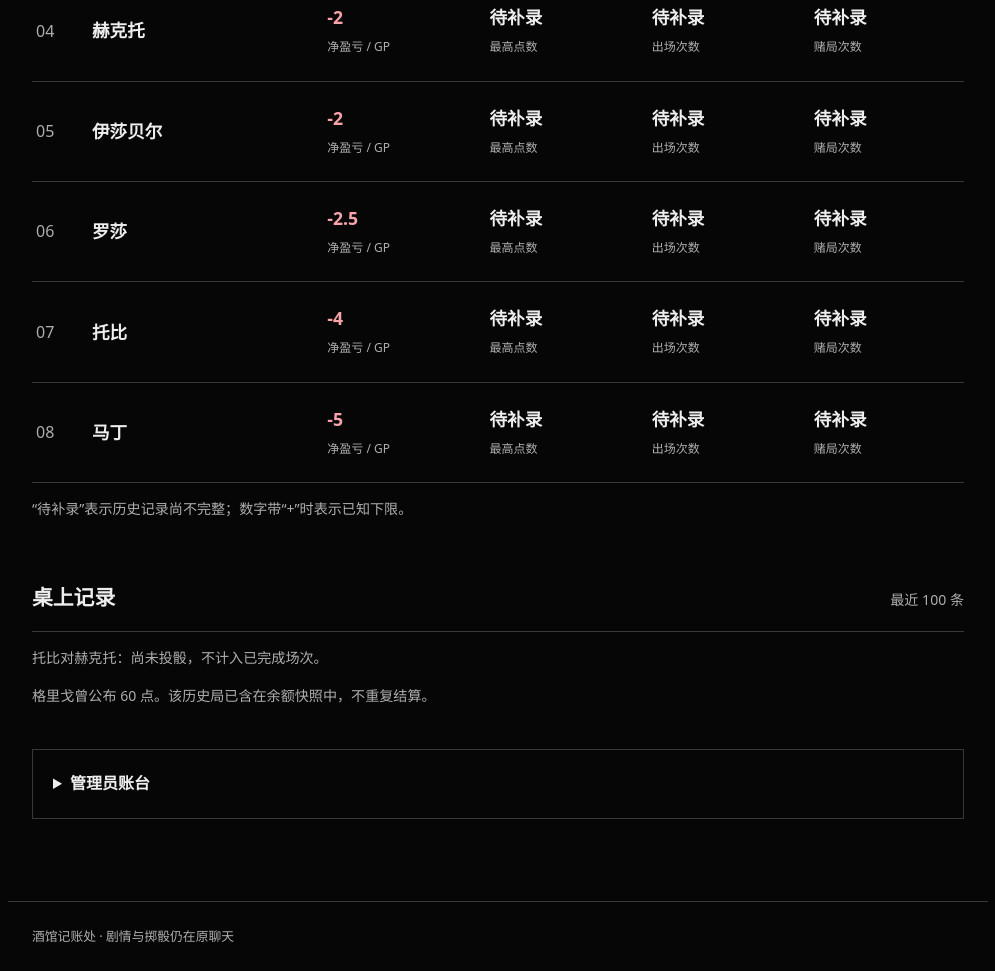
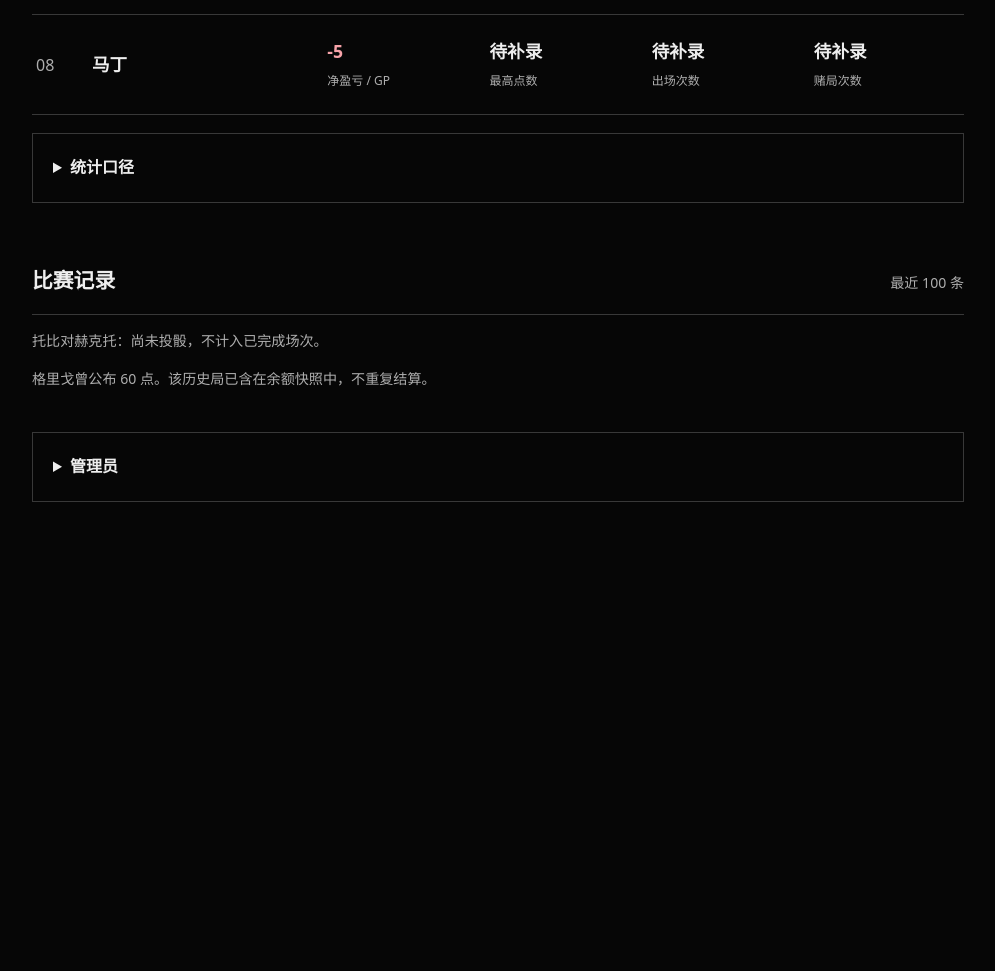
Before and after one commit to Tsukumo19/q7m4-v9x2-k6r8, a website: page site/index.html in a window 1280 px wide. Shown: the part 948-1919 px from the top of the page, without its empty margins (142-1137 px from the left). After the commit the page ends 1492 px from the top, so only its background shows below. Drawn offline with Linux system fonts and the light colour scheme; no server answers.

Commit message:
Remove slogans and descriptive copy; show rankings immediately

```diff
--- a/site/index.html
+++ b/site/index.html
@@ -4,12 +4,12 @@
 <body>
 <header><a class="brand" href="./">骰 / 酒馆账簿</a><button id="refresh" type="button">刷新账簿</button></header>
 <main>
-<section class="intro"><p class="muted">D&D · 骰子锦标赛</p><h1>骰子落定，<br>金币入账。</h1><p>故事继续留在聊天里。这里记下桌上的点数与输赢。</p><p id="connection" role="status">正在打开账簿…</p></section>
-<section aria-labelledby="ranking-title"><div class="section-title"><h2 id="ranking-title">公开排行榜</h2><span>按金币净收益排序 · GP</span></div><p class="muted">最高点数采用公布值。场次为已完成比赛，赌局为其中下注大于 0 的比赛。</p><div id="ranking"></div><p class="muted">“待补录”表示历史记录尚不完整；数字带“+”时表示已知下限。</p></section>
-<section aria-labelledby="history-title"><div class="section-title"><h2 id="history-title">桌上记录</h2><span>最近 100 条</span></div><div id="history"></div></section>
-<details id="admin"><summary>管理员账台</summary><p>登录后才可录入结果及查看私密记录。</p>
-<form id="login"><label>管理员邮箱<input name="email" type="email" autocomplete="username" required></label><label>密码<input name="password" type="password" autocomplete="current-password" required></label><button>登录账台</button></form>
+<p id="connection" role="status">正在同步…</p>
+<section aria-labelledby="ranking-title"><div class="section-title"><h1 id="ranking-title">排行榜</h1><span>净收益排序 · GP</span></div><div id="ranking"></div><details><summary>统计口径</summary><p>最高点数取公布值；出场次数计已完成比赛；赌局次数计下注大于 0 的比赛。待补录：历史不全；+：已知下限。</p></details></section>
+<section aria-labelledby="history-title"><div class="section-title"><h2 id="history-title">比赛记录</h2><span>最近 100 条</span></div><div id="history"></div></section>
+<details id="admin"><summary>管理员</summary>
+<form id="login"><label>管理员邮箱<input name="email" type="email" autocomplete="username" required></label><label>密码<input name="password" type="password" autocomplete="current-password" required></label><button>登录</button></form>
 <div id="desk" hidden><button id="logout" type="button">退出登录</button><form id="result"><h3>录入比赛结果</h3><div class="pair"><label>选手甲<select name="a" required></select></label><label>选手乙<select name="b" required></select></label></div><div class="pair"><label>甲公布点数<input name="score_a" type="number" min="0" max="1000000" step="1" required></label><label>乙公布点数<input name="score_b" type="number" min="0" max="1000000" step="1" required></label></div><label>每位选手下注（GP）<input name="stake" type="number" min="0" max="1000000" step="0.5" value="0" required></label><details><summary>私密真实点数（可选）</summary><div class="pair"><label>甲真实点数<input name="real_a" type="number" min="0" max="1000000" step="1"></label><label>乙真实点数<input name="real_b" type="number" min="0" max="1000000" step="1"></label></div><label>管理员备注<textarea name="secret" maxlength="2000"></textarea></label></details><p>按公布点数结算。赢家净赚一份赌注，输家扣除同额；平局盈亏为 0。不自动掷骰。</p><output id="calculation" aria-live="polite">填入点数后显示结算预览。</output><label class="check"><input name="confirmed" type="checkbox" required>已核对公布点数与赌注，确认写入账簿</label><button id="save">保存比赛结果</button></form><h3>私密记录</h3><div id="secrets"></div></div><p id="admin-message" role="status"></p></details>
-</main><footer>酒馆记账处 · 剧情与掷骰仍在原聊天</footer>
+</main>
 <script src="config.js"></script><script type="module" src="app.js"></script>
 </body></html>
```
